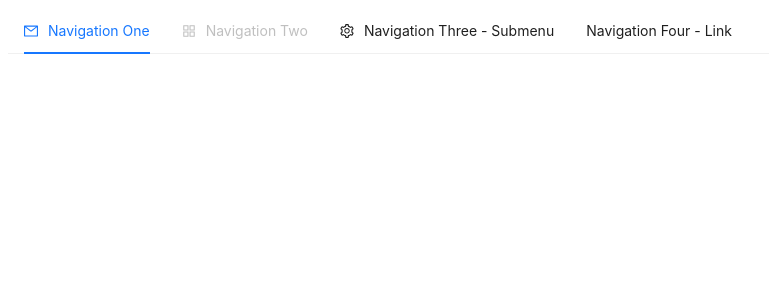
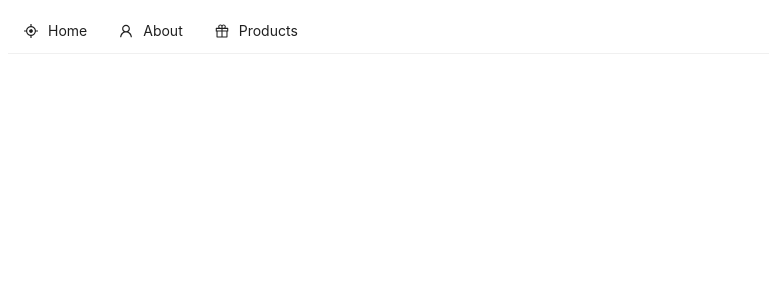
Before and after one commit to lsapundzic/b2b-store-frontend, a Next.js app: page / in a window 1280 px wide. Shown: the top 300 px of the page, without its empty margins (0-769 px from the left). Built offline with nearby package versions, Linux system fonts and the light colour scheme.

Commit message:
Most basic navbar functioning

```diff
--- a/app/components/Navbar.jsx
+++ b/app/components/Navbar.jsx
@@ -1,9 +1,29 @@
 "use client";
+import { GiftOutlined, AimOutlined, UserOutlined } from "@ant-design/icons";
 
 import { Menu } from "antd";
+import Link from "next/link";
 import { useState } from "react";
 
-export default function Navbar({ routes }) {
+const routes = [
+  {
+    label: <Link href="/">Home</Link>,
+    key: "home",
+    icon: <AimOutlined />,
+  },
+  {
+    label: <Link href="/">About</Link>,
+    key: "about",
+    icon: <UserOutlined />,
+  },
+  {
+    label: <Link href="/">Products</Link>,
+    key: "products",
+    icon: <GiftOutlined />,
+  },
+];
+
+export default function Navbar() {
   console.log("Navbar running");
 
   // Use State
--- a/app/routes/routes.jsx
+++ /dev/null
@@ -1,64 +0,0 @@
-import {
-  AppstoreOutlined,
-  MailOutlined,
-  SettingOutlined,
-} from "@ant-design/icons";
-
-const routes = [
-  {
-    label: "Navigation One",
-    key: "mail",
-    icon: <MailOutlined />,
-  },
-  {
-    label: "Navigation Two",
-    key: "app",
-    icon: <AppstoreOutlined />,
-    disabled: true,
-  },
-  {
-    label: "Navigation Three - Submenu",
-    key: "SubMenu",
-    icon: <SettingOutlined />,
-    children: [
-      {
-        type: "group",
-        label: "Item 1",
-        children: [
-          {
-            label: "Option 1",
-            key: "setting:1",
-          },
-          {
-            label: "Option 2",
-            key: "setting:2",
-          },
-        ],
-      },
-      {
-        type: "group",
-        label: "Item 2",
-        children: [
-          {
-            label: "Option 3",
-            key: "setting:3",
-          },
-          {
-            label: "Option 4",
-            key: "setting:4",
-          },
-        ],
-      },
-    ],
-  },
-  {
-    label: (
-      <a href="https://ant.design" target="_blank" rel="noopener noreferrer">
-        Navigation Four - Link
-      </a>
-    ),
-    key: "alipay",
-  },
-];
-
-export default routes;
```
